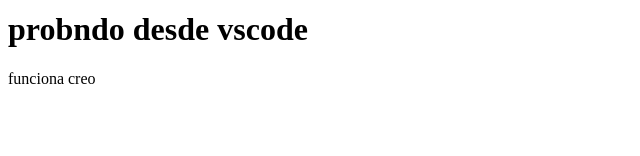
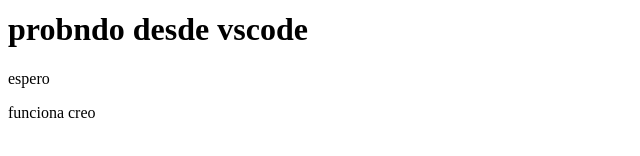
Before and after one commit to alfredo1278/main-res, a plain HTML site: page index.html in a window 1280 px wide. Shown: the part 128-284 px from the top of the page, without its empty margins (0-640 px from the left). Drawn offline with Linux system fonts and the light colour scheme.

Commit message:
prueba vscode

```diff
--- a/index.html
+++ b/index.html
@@ -12,6 +12,7 @@
        <h4>hola div</h4>
    </div>
    <h1>probndo desde vscode </h1>
+   <p>espero</p>
     <p>funciona creo</p>
 </body>
 </html>
```
